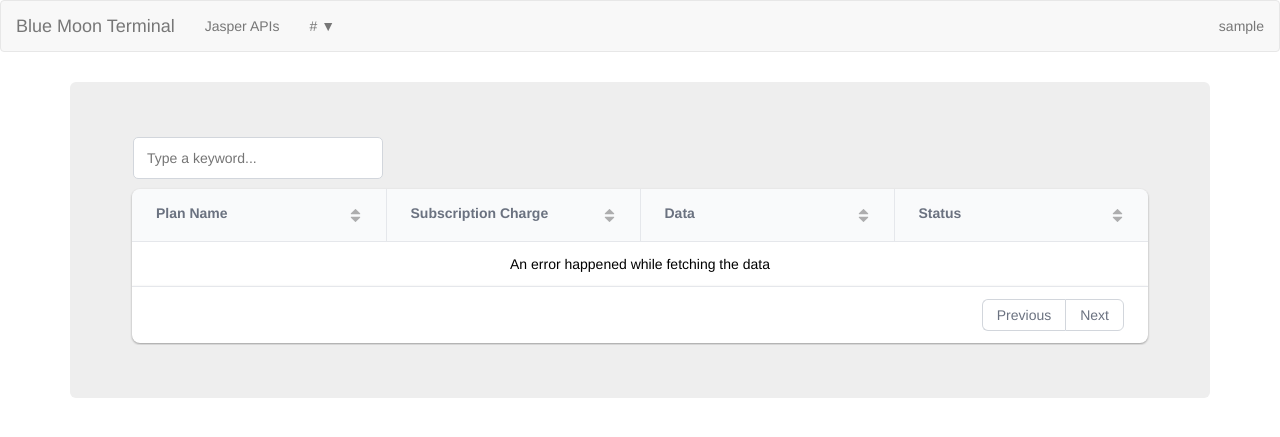
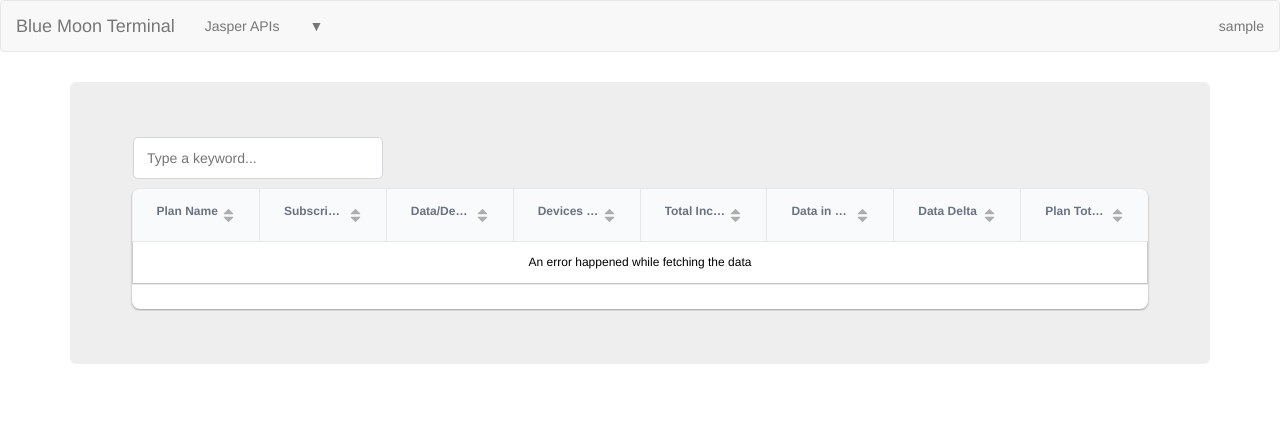
Before and after one commit to kevans05/BlueMoonTerminal, a Flask app: a page that uses app/templates/base.html in a window 1280 px wide. Shown: the top 437 px of the page. Run offline with Flask 2, Linux system fonts and the light colour scheme; a user stored in the database is signed in; tables that the repository leaves empty hold one stand-in row (values such as "Sample post"); data that the repository does not hold is empty; some libraries are stand-ins or nearby versions.

Commit message:
I have the estomator built and it looks like i may  need react for totals

```diff
--- a/app/main/routes.py
+++ b/app/main/routes.py
@@ -8,7 +8,7 @@ from app import db
 from app.models import User, JasperAccount, JasperCredential, SubscriberIdentityModule
 from app.main import bp
 from app.tasks import add_rate_plans, get_iccids, add_api_connections, update_iccids, \
-    get_rate_plans_for_account_list_all, get_rate_plans_for_account_list_all_and_sims
+    get_rate_plans_for_account_list_all
 from app.main.forms import EditProfileForm, AddJasperAPIForm, AddSIMs, ChangeRatePlan
 from app.tasks_beat_schedule import metric_to_value
 
@@ -139,10 +139,17 @@ def data_SIM(token):
 def data_latest_estimation(token):
     jasper_account = JasperAccount.verify_id_token(token)
     rate_plans = []
-    # for rate in get_rate_plans_for_account_list_all_and_sims(jasper_account.id):
-    logging.critical(get_rate_plans_for_account_list_all_and_sims(jasper_account.id))
-    # rate_plans.append({"PlanName":rate[0].name, "SubscriptionCharge":rate[0].subscription_charge,
-    #                    "Data":metric_to_value(rate[2].included_data_unit) * rate[2].included_data})
+    for rate in get_rate_plans_for_account_list_all(jasper_account.id):
+        if rate[0].return_latest_statistics() is not None:
+            rate_plans.append({"PlanName": rate[0].name, "SubscriptionCharge": rate[0].subscription_charge,
+                           "Data_per_device": metric_to_value(rate[2].included_data_unit) * rate[2].included_data,
+                               "Devices_in_plan": rate[0].return_latest_statistics().number_of_devices,
+                               "Data_in_devices":rate[0].return_latest_statistics().sim_total_data})
+        else:
+            rate_plans.append({"PlanName": rate[0].name, "SubscriptionCharge": rate[0].subscription_charge,
+                               "Data_per_device": metric_to_value(rate[2].included_data_unit) * rate[2].included_data,
+                               "Devices_in_plan": 0,
+                               "Data_in_devices": 0})
     return {'data': rate_plans}
 
 
--- a/app/models.py
+++ b/app/models.py
@@ -154,6 +154,22 @@ class RatePlan(db.Model):
 
     rate_plan_tiers = db.relationship("RatePlanTierCost", back_populates="rate_plan")
     rate_plan_zones = db.relationship("RatePlanZone", back_populates="rate_plan")
+
+    rate_plan_statistics = db.relationship("RatePlanStatistics" , back_populates="rate_plan")
+
+    def return_latest_statistics(self):
+        return db.session.query(RatePlanStatistics).filter_by(rate_plan_id=self.id).order_by(RatePlanStatistics.date_time.desc()).first()
+
+
+class RatePlanStatistics(db.Model):
+    __tablename__ = "rate_plan_statistics"
+    id = db.Column(db.Integer, primary_key=True)
+    number_of_devices = db.Column(db.Integer)
+    sim_total_data = db.Column(db.Float)
+    date_time = db.Column(db.DateTime(), default=func.now())
+
+    rate_plan_id = db.Column(db.Integer, db.ForeignKey("rate_plan.id"))
+    rate_plan = db.relationship("RatePlan", back_populates="rate_plan_statistics")
 
 
 class RatePlanTierCost(db.Model):
--- a/app/tasks.py
+++ b/app/tasks.py
@@ -4,8 +4,7 @@ import app
 from app import celery, db
 from app.models import JasperAccount, JasperCredential, User, RatePlan, RatePlanZone, RatePlanTierDataUsage, \
     RatePlanSMSUsage, RatePlanTierSMSUsage, RatePlanVoiceUsage, \
-    RatePlanTierVoiceUsage, RatePlanDataUsage, RatePlanTierCost, SubscriberIdentityModule, \
-    AssociationBetweenSubscriberIdentityModuleRatePlan
+    RatePlanTierVoiceUsage, RatePlanDataUsage, RatePlanTierCost, SubscriberIdentityModule
 from app.jasper import rest
 from datetime import datetime
 
@@ -235,35 +234,3 @@ def get_rate_plans_for_account_list_all(account):
         RatePlanTierVoiceUsage).outerjoin(RatePlanTierCost, RatePlan.id ==
                                           RatePlanTierCost.rate_plan_id).add_entity(RatePlanTierCost).order_by(
         RatePlanDataUsage.included_data.desc())
-
-
-def get_rate_plans_for_account_list_all_and_sims(account):
-    return db.session.query(AssociationBetweenSubscriberIdentityModuleRatePlan).filter_by(rate_plans == account)
-
-    # db.session.query(RatePlan).filter_by(jasper_account_id=account).join(
-    #     AssociationBetweenSubscriberIdentityModuleRatePlan, RatePlan.id ==
-    #     AssociationBetweenSubscriberIdentityModuleRatePlan.rate_plan_id).\
-    #     order_by(AssociationBetweenSubscriberIdentityModuleRatePlan.date_time_of_change.desc()).add_entity(AssociationBetweenSubscriberIdentityModuleRatePlan).first()
-
-    # .filter_by(jasper_account_id=account).outerjoin(AssociationBetweenSubscriberIdentityModuleRatePlan, RatePlan.id ==
-    #                                                                                 AssociationBetweenSubscriberIdentityModuleRatePlan.rate_plan_id).add_entity(
-    # AssociationBetweenSubscriberIdentityModuleRatePlan).outerjoin(RatePlanZone, RatePlan.id ==
-    #                                                                                 RatePlanZone.rate_plan_id).add_entity(
-    # RatePlanZone).outerjoin(
-    # RatePlanDataUsage, RatePlanZone.id ==
-    #                    RatePlanDataUsage.rate_plan_zone_id).add_entity(RatePlanDataUsage).outerjoin(
-    # RatePlanTierDataUsage, RatePlanDataUsage.id ==
-    #                        RatePlanTierDataUsage.rate_plan_data_usages_id).add_entity(
-    # RatePlanTierDataUsage).outerjoin(
-    # RatePlanSMSUsage, RatePlanZone.id ==
-    #                   RatePlanSMSUsage.rate_plan_zones_id).add_entity(RatePlanSMSUsage).outerjoin(
-    # RatePlanTierSMSUsage, RatePlanSMSUsage.id ==
-    #                       RatePlanTierSMSUsage.rate_plan_sms_usages_id).add_entity(
-    # RatePlanTierSMSUsage).outerjoin(
-    # RatePlanVoiceUsage, RatePlanZone.id ==
-    #                     RatePlanVoiceUsage.rate_plan_zones_id).add_entity(RatePlanVoiceUsage).outerjoin(
-    # RatePlanTierVoiceUsage, RatePlanVoiceUsage.id ==
-    #                         RatePlanTierVoiceUsage.rate_plan_voice_usages_id).add_entity(
-    # RatePlanTierVoiceUsage).outerjoin(RatePlanTierCost, RatePlan.id ==
-    #                                   RatePlanTierCost.rate_plan_id).add_entity(RatePlanTierCost).order_by(
-    # RatePlanDataUsage.included_data.desc())
--- a/app/templates/base.html
+++ b/app/templates/base.html
@@ -38,7 +38,7 @@
                                     <li class="nav-item dropdown show">
                                         <a class="nav-link dropdown-toggle" href="#" id="navbarDropdown" role="button"
                                            data-bs-toggle="dropdown" aria-expanded="false" aria-haspopup="true" aria-expanded="true">
-                                            {{ account.resource_url }} ▼
+                                            {{ account.resource_url.split("/")[2] }} ▼
                                         </a>
                                         <ul class="dropdown-menu" aria-labelledby="navbarDropdown">
                                             <li><a href="{{ url_for('main.rate_plans', token=account.get_id_token() ) }}">Rate Plan</a></li>
--- a/app/templates/latest_estimation.html
+++ b/app/templates/latest_estimation.html
@@ -12,12 +12,7 @@
                     const formatter = new Intl.NumberFormat('en-US', {
                         style: 'currency',
                         currency: 'CAD',
-
-                            // These options are needed to round to whole numbers if that's what you want.
-                            //minimumFractionDigits: 0, // (this suffices for whole numbers, but will print 2500.10 as $2,500.1)
-                            //maximumFractionDigits: 0, // (causes 2500.99 to be printed as $2,501)
                     });
-
 
                     function formatBytes(bytes, decimals) {
                         if (bytes == 0) return '0 Bytes';
@@ -27,9 +22,8 @@
                             i = Math.floor(Math.log(bytes) / Math.log(k));
                         return parseFloat((bytes / Math.pow(k, i)).toFixed(dm)) + ' ' + sizes[i];
                     }
-
                     var v = '{{ jasper_account.get_id_token() }}';
-                        new gridjs.Grid({
+                    const grid = new gridjs.Grid({
                         columns: [
                             {id: 'PlanName', name: 'Plan Name'},
                             {
@@ -37,10 +31,33 @@
                                 name: 'Subscription Charge',
                                 formatter: (cell) => `${formatter.format(cell)}`
                             },
-                                {id: 'Data', name: 'Data',
+                            {
+                                id: 'Data_per_device', name: 'Data/Device',
                                 formatter: (cell) => `${formatBytes(cell, 2)}`
                             },
-                                {id: 'Status', name: 'Status'},
+                            {id: 'Devices_in_plan', name: 'Devices in Plan'},
+                            {
+                                id: 'total_included_data_usage',
+                                name: 'Total Included Data Usage',
+                                data: null,
+                                formatter: (_, row) => `${formatBytes((row.cells[2].data * row.cells[3].data), 2)}`
+                            },
+                            {
+                                id: 'Data_in_devices', name: 'Data in Devices',
+                                formatter: (cell) => `${formatBytes(cell, 2)}`
+                            },
+                            {
+                                id: 'data_delta',
+                                name: 'Data Delta',
+                                data: null,
+                                formatter: (_, row) => `${formatBytes(((row.cells[2].data * row.cells[3].data) - row.cells[5].data), 2)}`
+                            },
+                            {
+                                id: 'plan_total_charge',
+                                name: 'Plan Total Charge',
+                                data: null,
+                                formatter: (_, row) => `${formatter.format(((row.cells[1].data * row.cells[3].data)))}`
+                            }
                         ],
                         server: {
                             url: '/api/data/'.concat(v, '/latest_estimation'),
@@ -49,8 +66,22 @@
                         search: {
                             selector: (cell, rowIndex, cellIndex) => [0, 1, 4].includes(cellIndex) ? cell : null,
                         },
+                        style: {
+                            td: {
+                                border: '1px solid #ccc'
+                            },
+                            table: {
+                                'font-size': '12px'
+                            }
+                        },
                         sort: true,
-                            pagination: true,
+                        pagination: {
+                            limit: 10000000,
+                            summary: false,
+                            nextButton: false,
+                            prevButton: false,
+                            buttonsCount: 0
+                        },
                     }).render(document.getElementById('table'));
                 </script>
             </div>
```
Also changed, not shown: app/tasks_beat_schedule.py (+7 -4 lines). Lines whose indentation alone changed are shown as unchanged.
